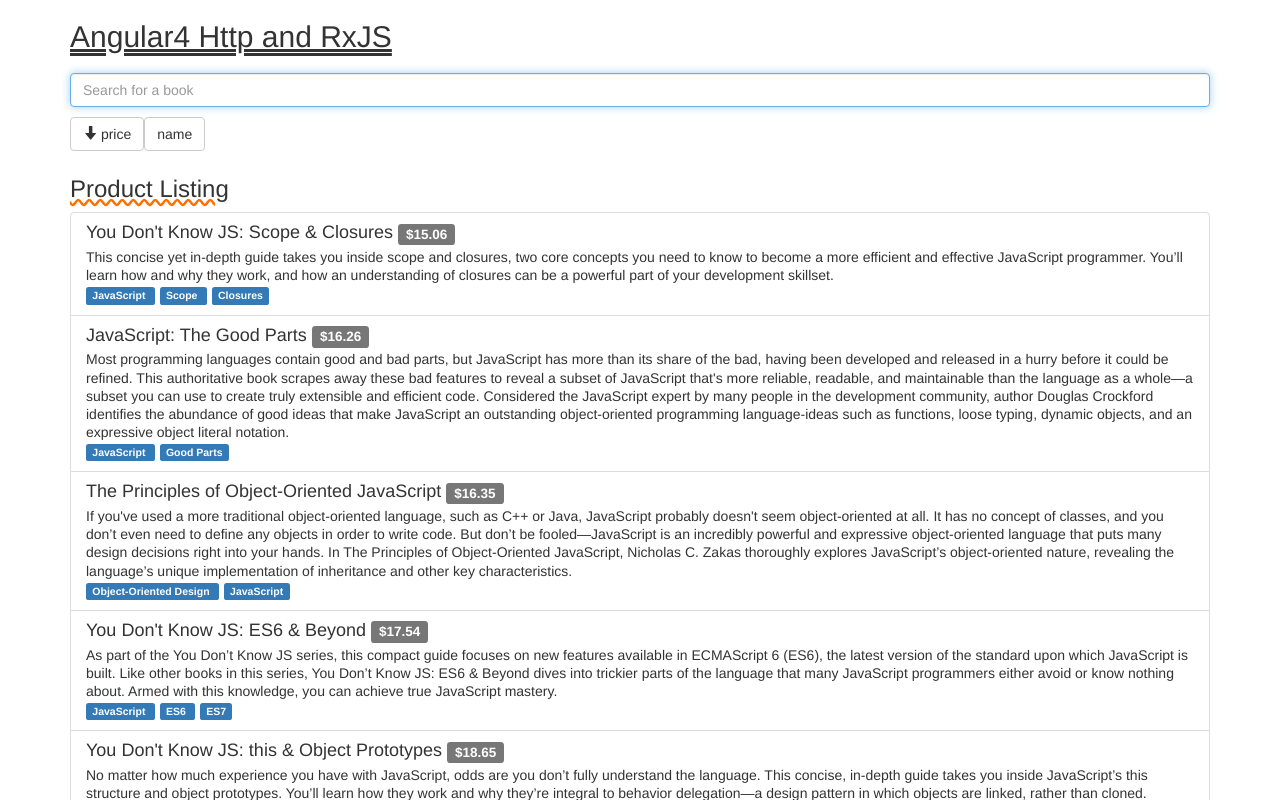
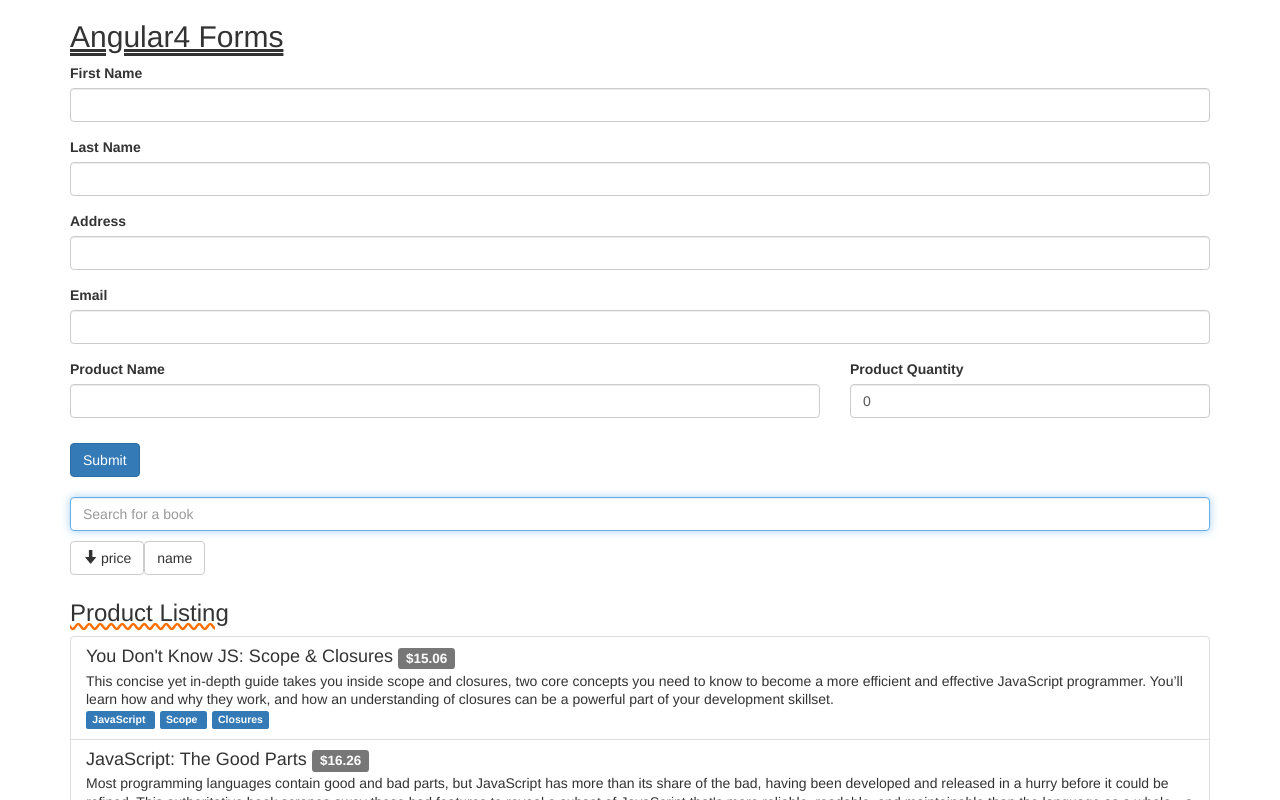
Before and after one commit to JamesKnippel/devmeeting-angular-workshop, an Angular app in the folder demo/: page / in a window 1280 px wide. Shown: the top 800 px of the page. Built offline with nearby package versions, Linux system fonts and the light colour scheme.

Commit message:
example: add forms task 1

```diff
--- a/demo/package.json
+++ b/demo/package.json
@@ -1,7 +1,7 @@
 {
   "name": "devmeeting-angular-workshop",
   "version": "1.0.0",
-  "description": "Angular4 Http and RxJS (Task 4)",
+  "description": "Angular4 Forms (Task 1)",
   "author": {
     "name": "Jay Kan",
     "email": "leicasper@gmail.com"
@@ -17,8 +17,7 @@
   "license": "MIT",
   "keywords": [
     "Angular4",
-    "Angular4 Http",
-    "RxJS"
+    "Angular4 Forms"
   ],
   "dependencies": {
     "@angular/animations": "^4.0.0",
--- a/demo/src/app/app.component.html
+++ b/demo/src/app/app.component.html
@@ -1,13 +1,15 @@
 <div class="container">
   <h2>{{ title }}</h2>
 
+  <order-form-cmp (onSubmit)="onOrder($event)"></order-form-cmp>
+
   <search-cmp (search)="onSearch($event)"></search-cmp>
 
-  <sort-button *ngFor="let sortProperty of ['price', 'name']"
+  <sort-button-cmp *ngFor="let sortProperty of ['price', 'name']"
                [property]="sortProperty"
                [sort]="sort"
                (sortChange)="onSort($event)"
-  ></sort-button>
+  ></sort-button-cmp>
 
   <product-list-cmp
     [header]="'Product Listing'"
--- a/demo/src/app/app.component.ts
+++ b/demo/src/app/app.component.ts
@@ -1,5 +1,5 @@
 import { Component, ViewEncapsulation, OnInit, Inject } from '@angular/core';
-import { IProduct, ISortOptions, IProductService } from './app.module';
+import { IProduct, ISortOptions, IProductService, IOrder} from './app.module';
 import { ProductsServiceToken } from './services/products.service';
 
 @Component({
@@ -9,7 +9,7 @@ import { ProductsServiceToken } from './services/products.service';
   styleUrls: ['./app.component.css']
 })
 export class AppComponent implements OnInit {
-  public title: string = 'Angular4 Http and RxJS';
+  public title: string = 'Angular4 Forms';
   public products: Array<IProduct> = [];
   public sort: ISortOptions = {
     property: 'price',
@@ -35,4 +35,8 @@ export class AppComponent implements OnInit {
       reverse: !this.sort.reverse
     };
   }
+
+  onOrder(order: IOrder): void {
+    console.log(`%cOrder data: ${JSON.stringify(order, null, 4)}`, 'color:red');
+  }
 }
--- a/demo/src/app/app.module.ts
+++ b/demo/src/app/app.module.ts
@@ -8,8 +8,11 @@ import { ProductComponent } from './components/product/product.component';
 import { ProductListComponent } from './components/product-list/product-list.component';
 import { SearchComponent } from './components/search/search.component';
 import { SortButtonComponent } from './components/sort-button/sort-button.component';
+import { OrderFormComponent } from './components/order-form/order-form.component';
+
 import { FilterElementsPipe } from './pipes/filterElements.pipe';
 import { SortElementsPipe } from './pipes/sortElements.pipe';
+
 import { ProductsJSONService, ProductsServiceToken } from './services/products.service';
 
 export * from './interfaces';
@@ -22,6 +25,7 @@ export * from './utils';
     ProductListComponent,
     SearchComponent,
     SortButtonComponent,
+    OrderFormComponent,
 
     FilterElementsPipe,
     SortElementsPipe,
@@ -35,7 +39,7 @@ export * from './utils';
     {
       provide: ProductsServiceToken,
       useClass: ProductsJSONService
-    }
+    },
   ],
   bootstrap: [AppComponent]
 })
--- /dev/null
+++ b/demo/src/app/components/order-form/order-form.component.css
@@ -0,0 +1,5 @@
+order-form-cmp {
+    margin: 10px 0;
+    display: block;
+    position: relative;
+}
--- /dev/null
+++ b/demo/src/app/components/order-form/order-form.component.html
@@ -0,0 +1,42 @@
+<form novalidate (submit)="submit()" [formGroup]="form">
+  <div class="form-group">
+    <label for="firstName">First Name</label>
+    <input type="text" id="firstName" class="form-control" [formControlName]="'firstName'">
+  </div>
+
+  <div class="form-group">
+    <label for="lastName">Last Name</label>
+    <input type="text" id="lastName" class="form-control" [formControlName]="'lastName'">
+  </div>
+
+  <div class="form-group">
+    <label for="address">Address</label>
+    <input type="text" id="address" class="form-control" [formControlName]="'address'">
+  </div>
+
+  <div class="form-group">
+    <label for="email">Email</label>
+    <input type="email" id="email" class="form-control" [formControlName]="'email'">
+  </div>
+
+  <div class="row">
+    <div class="col-sm-8">
+      <div class="form-group">
+        <label for="productName">Product Name</label>
+        <input type="text" id="productName" class="form-control" [formControlName]="'productName'">
+      </div>
+    </div>
+
+    <div class="col-sm-4">
+      <div class="form-group">
+        <label for="productQuantity">Product Quantity</label>
+        <input type="number" id="productQuantity" class="form-control" [formControlName]="'productQuantity'">
+      </div>
+    </div>
+  </div>
+
+  <footer>
+    <button class="btn btn-primary">Submit</button>
+  </footer>
+
+</form>
--- /dev/null
+++ b/demo/src/app/components/order-form/order-form.component.ts
@@ -0,0 +1,31 @@
+import { Component, ViewEncapsulation, Output, EventEmitter, OnInit } from '@angular/core';
+import { FormGroup, FormBuilder } from  '@angular/forms';
+import { IOrder } from '../../app.module';
+
+@Component({
+  selector: 'order-form-cmp',
+  encapsulation: ViewEncapsulation.None,
+  templateUrl: './order-form.component.html',
+  styleUrls: ['./order-form.component.css']
+})
+export class OrderFormComponent implements OnInit {
+  @Output() onSubmit: EventEmitter<IOrder> = new EventEmitter<IOrder>();
+  form: FormGroup;
+
+  constructor(private formBuilder: FormBuilder) {}
+
+  ngOnInit(): void {
+    this.form = this.formBuilder.group({
+      firstName: '',
+      lastName: '',
+      address: '',
+      email: '',
+      productName: '',
+      productQuantity: 0
+    });
+  }
+
+  submit(): void {
+    this.onSubmit.emit(this.form.value);
+  }
+}
--- a/demo/src/app/components/sort-button/sort-button.component.ts
+++ b/demo/src/app/components/sort-button/sort-button.component.ts
@@ -2,7 +2,7 @@ import { Component, ViewEncapsulation, Input, Output, EventEmitter } from '@angu
 import { ISortOptions } from '../../app.module';
 
 @Component({
-  selector: 'sort-button',
+  selector: 'sort-button-cmp',
   encapsulation: ViewEncapsulation.None,
   templateUrl: './sort-button.component.html',
   styleUrls: ['./sort-button.component.css']
--- a/demo/src/index.html
+++ b/demo/src/index.html
@@ -2,7 +2,7 @@
 <html lang="en">
 <head>
   <meta charset="utf-8">
-  <title>Angular4 Http and RxJS (Task 4)</title>
+  <title>Angular4 Forms (Task 1)</title>
   <base href="/">
   <meta name="viewport" content="width=device-width, initial-scale=1">
   <link rel="icon" type="image/x-icon" href="favicon.ico">
--- a/demo/src/main.ts
+++ b/demo/src/main.ts
@@ -9,7 +9,7 @@ if (environment.production) {
   enableProdMode();
 }
 
-console.log('Angular4 Http and RxJS (Task 4)');
+console.log('Angular4 Forms (Task 1)');
 
 export function main() {
   platformBrowserDynamic()
```
Also changed, not shown: demo/src/app/interfaces.ts (+9 -0 lines), 1 other file (tests, documents, lock files or other folders).
